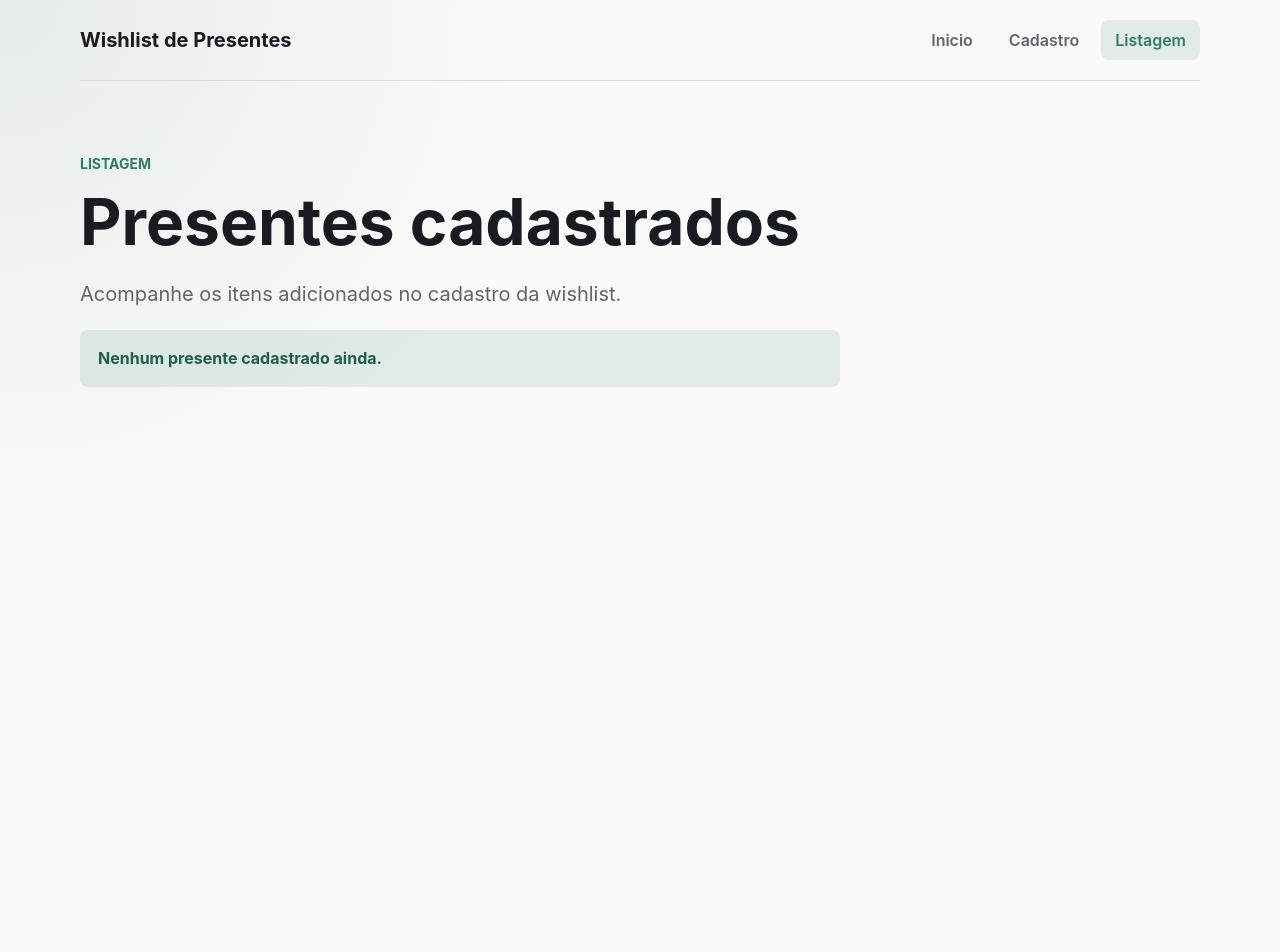
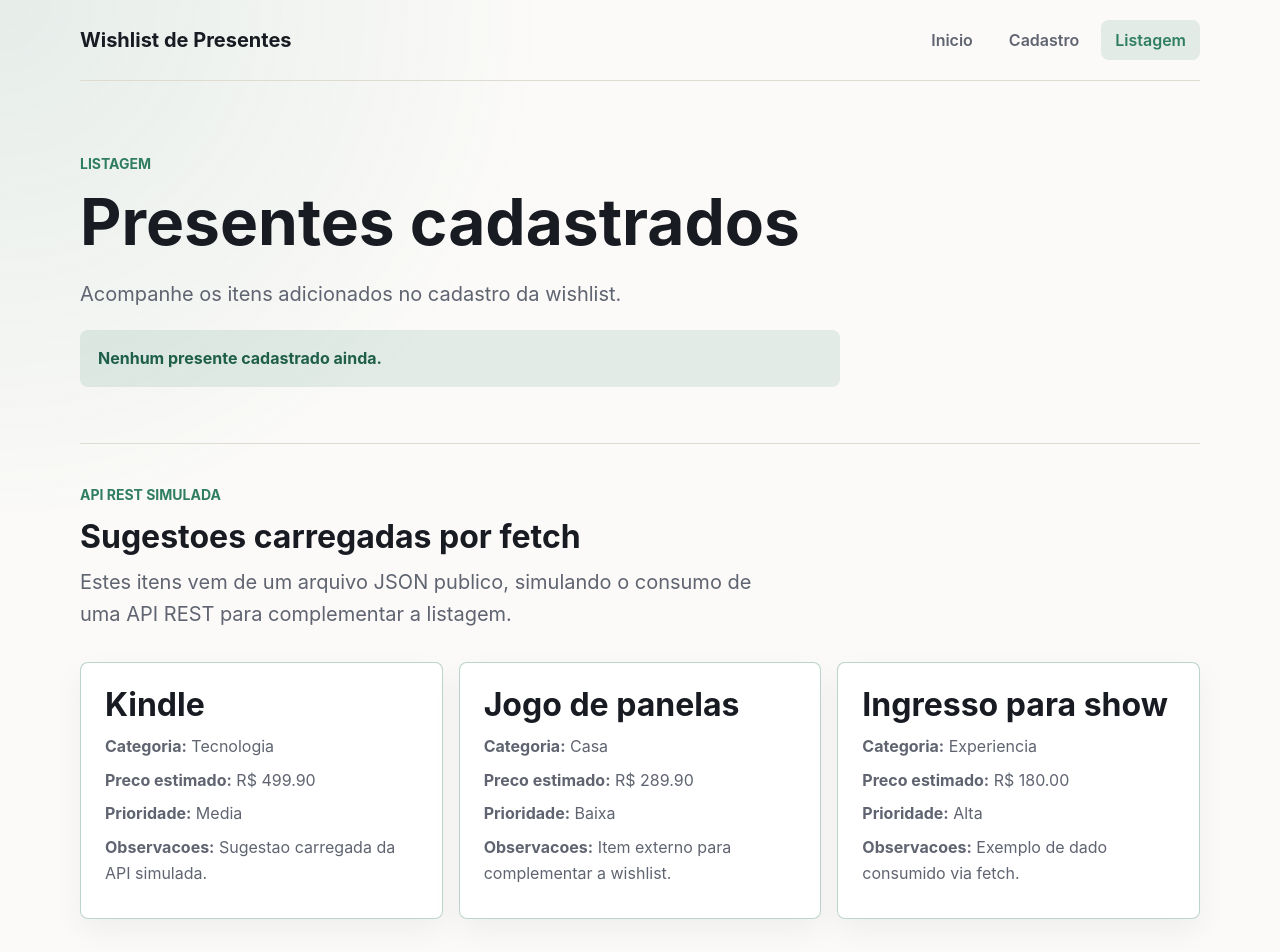
Before and after one commit to pribeiroms/ativ-pratica-2-tecweb, a React (Vite) app: page /listagem in a window 1280 px wide. Shown: the top 952 px of the page. Before the commit the page ends 800 px from the top, so only its background shows below. Built offline with nearby package versions, Linux system fonts and the light colour scheme.

Commit message:
feat(api): integrar sugestoes da API simulada na listagem

```diff
--- /dev/null
+++ b/public/api/sugestoes.json
@@ -0,0 +1,26 @@
+[
+  {
+    "id": 1,
+    "nome": "Kindle",
+    "categoria": "Tecnologia",
+    "preco": "499.90",
+    "prioridade": "Media",
+    "observacoes": "Sugestao carregada da API simulada."
+  },
+  {
+    "id": 2,
+    "nome": "Jogo de panelas",
+    "categoria": "Casa",
+    "preco": "289.90",
+    "prioridade": "Baixa",
+    "observacoes": "Item externo para complementar a wishlist."
+  },
+  {
+    "id": 3,
+    "nome": "Ingresso para show",
+    "categoria": "Experiencia",
+    "preco": "180.00",
+    "prioridade": "Alta",
+    "observacoes": "Exemplo de dado consumido via fetch."
+  }
+]
--- a/src/App.css
+++ b/src/App.css
@@ -308,6 +308,36 @@
   margin-bottom: 8px;
 }
 
+.api-section {
+  margin-top: 56px;
+  padding-top: 40px;
+  border-top: 1px solid var(--border);
+}
+
+.api-section h2 {
+  margin-bottom: 12px;
+  font-size: 32px;
+}
+
+.api-card {
+  border-color: rgba(47, 125, 98, 0.32);
+}
+
+.status-message {
+  max-width: 760px;
+  margin-top: 24px;
+  padding: 16px 18px;
+  border-radius: 8px;
+  background: var(--accent-bg);
+  color: var(--accent-dark);
+  font-weight: 700;
+}
+
+.status-message.error {
+  background: #fef3f2;
+  color: #b42318;
+}
+
 @media (max-width: 960px) {
   .app-header,
   .page-content {
--- a/src/pages/Listagem.jsx
+++ b/src/pages/Listagem.jsx
@@ -1,7 +1,32 @@
+import { useEffect, useState } from 'react'
 import { useWishlist } from '../context/WishlistContext'
 
 function Listagem() {
   const { lista } = useWishlist()
+  const [sugestoes, setSugestoes] = useState([])
+  const [carregando, setCarregando] = useState(true)
+  const [erroApi, setErroApi] = useState('')
+
+  useEffect(() => {
+    async function carregarSugestoes() {
+      try {
+        const resposta = await fetch('/api/sugestoes.json')
+
+        if (!resposta.ok) {
+          throw new Error('Nao foi possivel carregar as sugestoes.')
+        }
+
+        const dados = await resposta.json()
+        setSugestoes(dados)
+      } catch {
+        setErroApi('Nao foi possivel carregar as sugestoes da API simulada.')
+      } finally {
+        setCarregando(false)
+      }
+    }
+
+    carregarSugestoes()
+  }, [])
 
   return (
     <section className="page listagem-page">
@@ -36,6 +61,42 @@ function Listagem() {
           ))}
         </div>
       )}
+
+      <div className="api-section">
+        <div>
+          <p className="eyebrow">API REST simulada</p>
+          <h2>Sugestoes carregadas por fetch</h2>
+          <p className="lead">
+            Estes itens vem de um arquivo JSON publico, simulando o consumo de
+            uma API REST para complementar a listagem.
+          </p>
+        </div>
+
+        {carregando && <p className="status-message">Carregando sugestoes...</p>}
+        {erroApi && <p className="status-message error">{erroApi}</p>}
+
+        {!carregando && !erroApi && (
+          <div className="presentes-grid">
+            {sugestoes.map((presente) => (
+              <article key={presente.id} className="presente-card api-card">
+                <h2>{presente.nome}</h2>
+                <p>
+                  <strong>Categoria:</strong> {presente.categoria}
+                </p>
+                <p>
+                  <strong>Preco estimado:</strong> R$ {presente.preco}
+                </p>
+                <p>
+                  <strong>Prioridade:</strong> {presente.prioridade}
+                </p>
+                <p>
+                  <strong>Observacoes:</strong> {presente.observacoes}
+                </p>
+              </article>
+            ))}
+          </div>
+        )}
+      </div>
     </section>
   )
 }
```
